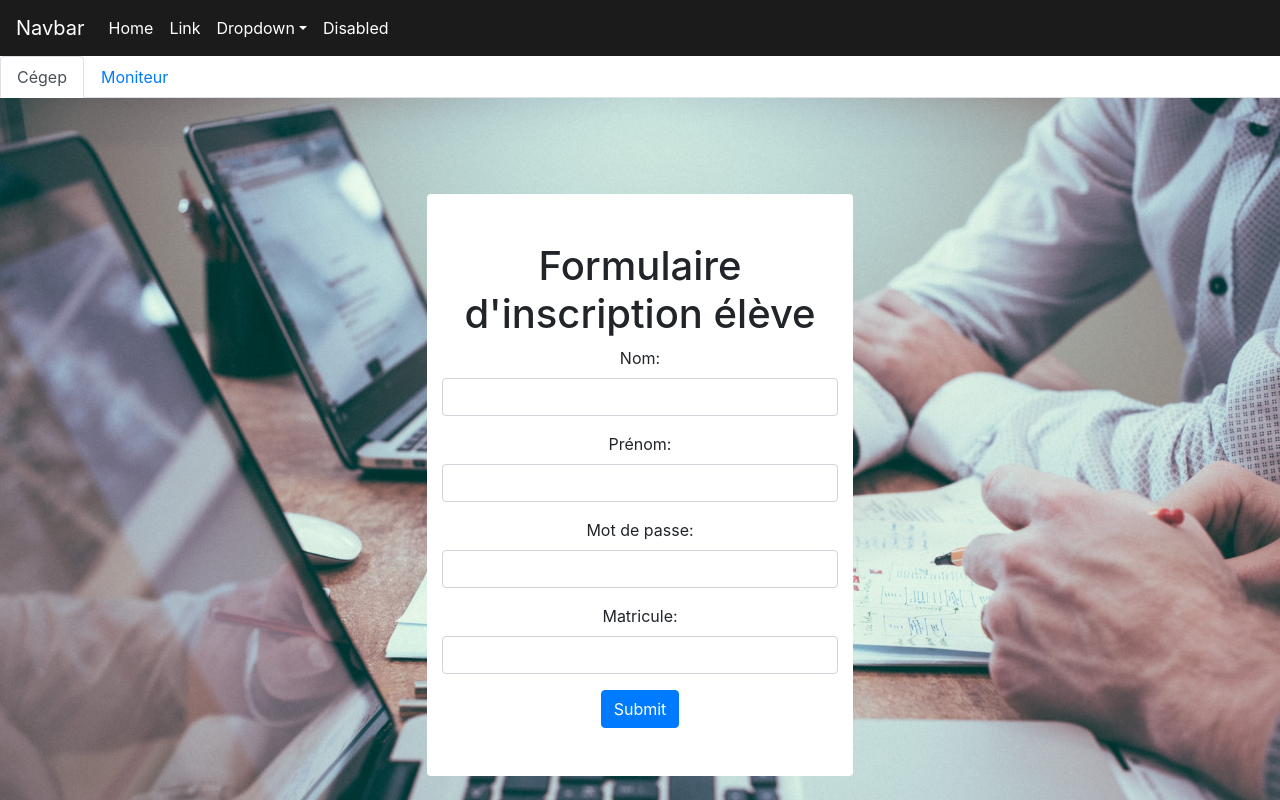
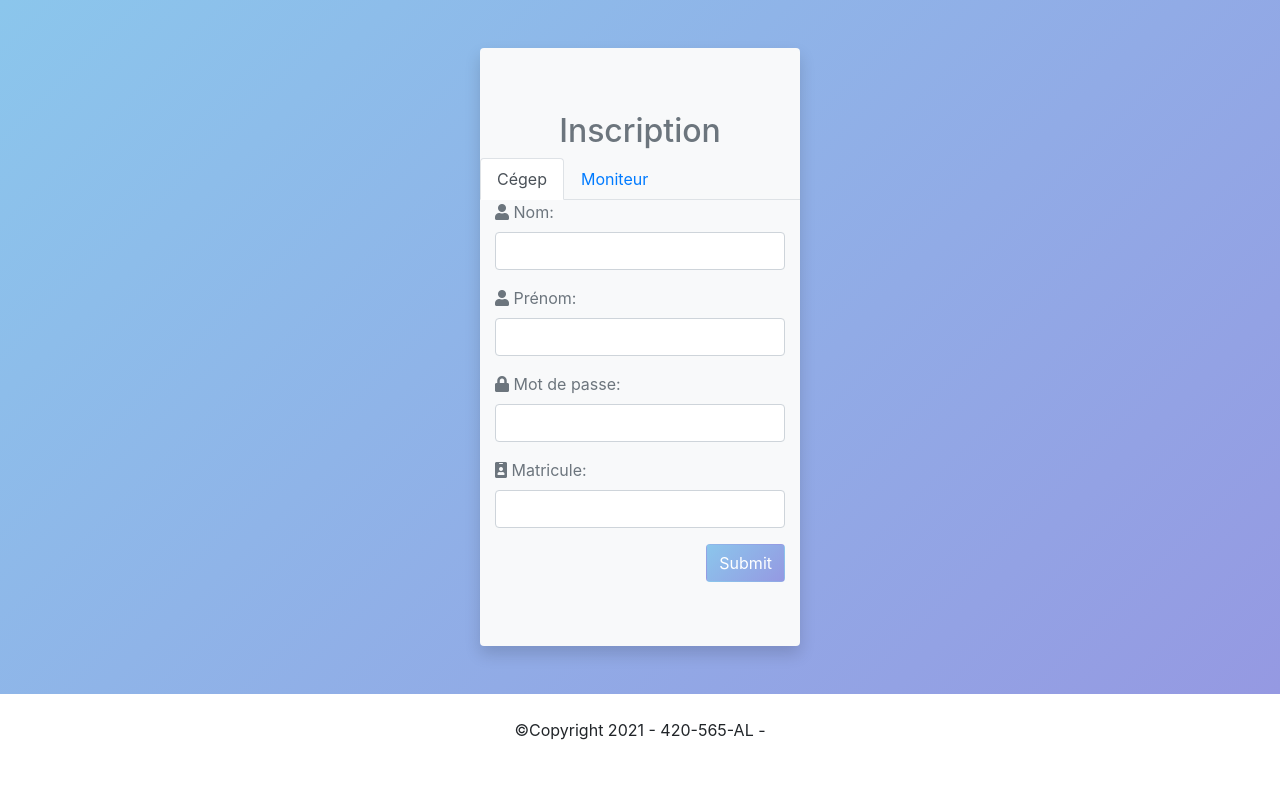
Before and after one commit to NicolasH-L/420-565-A21_ProjetIntegre_Equipe2, a React (Create React App) app in the folder Projet_Integre_Equipe2/src/main/resources/projet_integre_equipe2/: page / in a window 1280 px wide. Shown: the top 800 px of the page. Built offline with nearby package versions, Linux system fonts and the light colour scheme.

Commit message:
Modification du design esthetique du formulaire pour etudiant inscrire

```diff
--- a/Projet_Integre_Equipe2/src/main/resources/projet_integre_equipe2/src/App.js
+++ b/Projet_Integre_Equipe2/src/main/resources/projet_integre_equipe2/src/App.js
@@ -5,43 +5,17 @@ import NavbarHead from './components/NavbarHead';
 import StudentRegistration from './components/StudentRegistration';
 import Footer from './components/Footer';
 import {useState} from 'react'
+import Registration from './components/Registration/Registration';
 
 function App() {
   const [student, setStudents] = useState([])
 
-  const addStudent = async (student) => {
-    const result = await fetch('http://localhost:5000/students',
-    {
-      method:'POST',
-      headers:{
-        'Content-type': 'application/json'
-      },
-        body: JSON.stringify(student)
-    })
-    const data = await result.json()
-  //  setStudents([...student, data])
-  }
+
 
   return (
     <div>
-      <NavbarHead/>
-      <div>
-        <ul class="nav nav-tabs" id="myTab" role="tablist">
-          <li class="nav-item" role="presentation">
-            <a class="nav-link active" id="cegep-tab" data-toggle="tab" href="#cegep" role="tab" aria-controls="cegep" aria-selected="true">Cégep</a>
-          </li>
-          <li class="nav-item" role="presentation">
-            <a class="nav-link" id="monitor-tab" data-toggle="tab" href="#monitor" role="tab" aria-controls="monitor" aria-selected="false">Moniteur</a>
-          </li>
-        </ul>
-        <div class="tab-content" id="myTabContent">
-          <div class="tab-pane fade show active" id="cegep" role="tabpanel" aria-labelledby="cegep-tab"><StudentRegistration onAdd={addStudent}/></div>
-          <div class="tab-pane fade" id="monitor" role="tabpanel" aria-labelledby="monitor-tab"><MonitorRegistration/></div>
-        </div>
-      </div>
-
-
-
+      {/*<NavbarHead/>*/}
+      <Registration/>
       <Footer/>
     </div>
   );
--- a/Projet_Integre_Equipe2/src/main/resources/projet_integre_equipe2/src/components/Footer.js
+++ b/Projet_Integre_Equipe2/src/main/resources/projet_integre_equipe2/src/components/Footer.js
@@ -2,13 +2,12 @@ import React from 'react'
 
 const Footer = () => {
     return (
-        <footer className="Footer" style={{backgroundColor: '#1B1B1B'}}>
+        <footer className="Footer">
             <div className="container">
                 <div className="row">
                     <div className="col text-center">
-                        <h3 className="text-white font-weight-light font-italic p-3 mb-3">Suivez-nous sur nos réseaux sociaux!</h3>
                         <div>
-                            <p className="text-white py-4 m-0">&copy;Copyright 2021 - 420-565-AL -
+                            <p className="py-4 m-0">&copy;Copyright 2021 - 420-565-AL -
                             </p>
                         </div>
                     </div>
--- /dev/null
+++ b/Projet_Integre_Equipe2/src/main/resources/projet_integre_equipe2/src/components/Registration/Registration.css
@@ -0,0 +1,3 @@
+.grad{
+    background: linear-gradient(135deg, #8BC6EC, #9599E2);
+}
--- /dev/null
+++ b/Projet_Integre_Equipe2/src/main/resources/projet_integre_equipe2/src/components/Registration/Registration.js
@@ -0,0 +1,57 @@
+import React from 'react'
+import StudentRegistration from '../StudentRegistration';
+import MonitorRegistration from '../MonitorRegistration';
+import './Registration.css'
+
+const Registration = () => {
+    const addStudent = async (student) => {
+        const result = await fetch('http://localhost:5000/students',
+        {
+          method:'POST',
+          headers:{
+            'Content-type': 'application/json'
+          },
+            body: JSON.stringify(student)
+        })
+        const data = await result.json()
+      //  setStudents([...student, data])
+      }
+
+      const addMonitor = async (monitor) => {
+        const result = await fetch('http://localhost:5000/monitors',
+        {
+          method:'POST',
+          headers:{
+            'Content-type': 'application/json'
+          },
+            body: JSON.stringify(monitor)
+        })
+        const data = await result.json()
+      //  setStudents([...student, data])
+      }
+
+    return (
+        <div className="grad">
+            <div className="d-flex justify-content-center">
+                <div className="jumbotron jumbotron-fluid bg-light rounded w-25 shadow m-5">
+                    <h2 className="text-center text-secondary">Inscription</h2>
+                    <ul class="nav nav-tabs" id="myTab" role="tablist">
+                        <li class="nav-item" role="presentation">
+                            <a class="nav-link active" id="cegep-tab" data-toggle="tab" href="#cegep" role="tab" aria-controls="cegep" aria-selected="true">Cégep</a>
+                        </li>
+                        <li class="nav-item" role="presentation">
+                            <a class="nav-link text-black" id="monitor-tab" data-toggle="tab" href="#monitor" role="tab" aria-controls="monitor" aria-selected="false">Moniteur</a>
+                        </li>
+                    </ul>
+                    <div class="tab-content" id="myTabContent">
+                        <div class="tab-pane fade show active" id="cegep" role="tabpanel" aria-labelledby="cegep-tab"><StudentRegistration onAdd={addStudent} /></div>
+                        <div class="tab-pane fade" id="monitor" role="tabpanel" aria-labelledby="monitor-tab"><MonitorRegistration onAdd={addMonitor} /></div>
+                    </div>
+                </div>
+            </div>
+        </div>
+
+    )
+}
+
+export default Registration
--- a/Projet_Integre_Equipe2/src/main/resources/projet_integre_equipe2/src/components/StudentRegistration.js
+++ b/Projet_Integre_Equipe2/src/main/resources/projet_integre_equipe2/src/components/StudentRegistration.js
@@ -1,7 +1,7 @@
 import _ from 'lodash';
 import React from 'react'
 import { useState } from 'react'
-import work from '../images/background-01.jpg'
+
 
 const StudentRegistration = ({onAdd}) => {
     const [student, setStudent] = useState({lastName:"", firstName:"", password:"", matricule:""});
@@ -56,30 +56,32 @@ const StudentRegistration = ({onAdd}) => {
     }
 
     return (
-        <div className="py-5" style={{ backgroundImage: `url(${work})`, backgroundRepeat: 'no-repeat', backgroundSize: 'cover' }}>
-            <form className="my-5 py-5 text-center col-sm-12 col-md-9 col-lg-6 col-xl-4 container-fluid bg-white rounded" onSubmit={onSubmit}>
-                <h1 className="text-center">Formulaire d'inscription élève</h1>
+        <div>
+            <form className="container-fluid" onSubmit={onSubmit}>
                 <div className="form-group">
-                    <label htmlFor="lastName">Nom: </label>
+                    <label htmlFor="lastName" className="text-secondary"><i className="fas fa-user"></i>  Nom: </label>
                     {error.lastName !== "" ? error.lastName : ""}
-                    <input type="text" className="form-control" id="lastName" onChange={validateInput} />
+                    <input type="text" className="form-control" id="lastName" onChange={validateInput}/>
                 </div>
                 <div className="form-group">
-                    <label htmlFor="firstName">Prénom: </label>
+                    <label htmlFor="firstName" className="text-secondary"><i className="fas fa-user"></i> Prénom: </label>
                     {error.firstName !== "" ? error.firstName : ""}
                     <input type="firstName" className="form-control" id="firstName" onChange={validateInput} />
                 </div>
                 <div className="form-group">
-                    <label htmlFor="password">Mot de passe: </label>
+                    <label htmlFor="password" className="text-secondary"><i className="fas fa-lock"></i> Mot de passe: </label>
                     {error.password !== "" ? error.password : ""}
                     <input type="password" className="form-control" id="password" onChange={validateInput} />
                 </div>
                 <div className="form-group">
-                    <label htmlFor="matricule">Matricule: </label>
+                    <label htmlFor="matricule" className="text-secondary"><i className="fas fa-id-badge"></i> Matricule: </label>
                     {error.matricule !== "" ? error.matricule : ""}
                     <input type="text" className="form-control" id="matricule" onChange={validateInput} />
                 </div>
-                <button type="submit" className="btn btn-primary">Submit</button>
+                <div className="d-flex justify-content-end">
+                    <button type="submit" className="btn grad text-white ">Submit</button>
+                </div>
+
             </form>
         </div>
     )
--- a/Projet_Integre_Equipe2/src/main/resources/projet_integre_equipe2/src/index.js
+++ b/Projet_Integre_Equipe2/src/main/resources/projet_integre_equipe2/src/index.js
@@ -6,6 +6,7 @@ import reportWebVitals from './reportWebVitals';
 import '../node_modules/bootstrap/dist/css/bootstrap.css'
 import '../node_modules/bootstrap/dist/js/bootstrap'
 import '../node_modules/jquery/dist/jquery.js'
+import '../node_modules/@fortawesome/fontawesome-free/css/all.min.css'
 
 
 ReactDOM.render(
```
Also changed, not shown: 1 other file (tests, documents, lock files or other folders).
